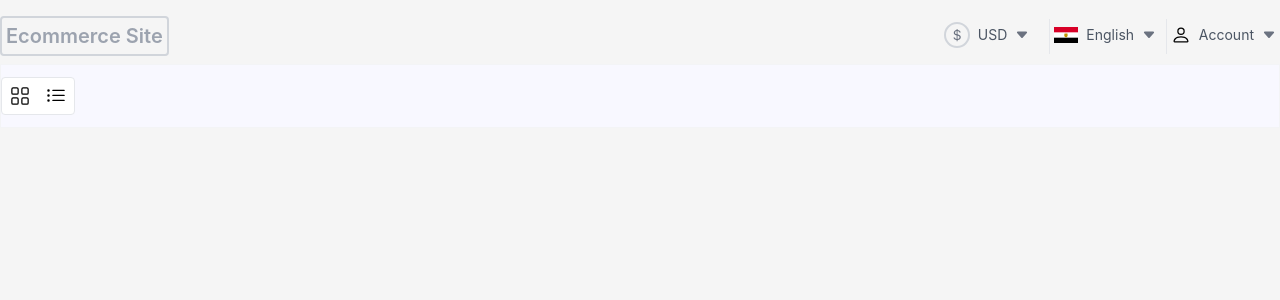
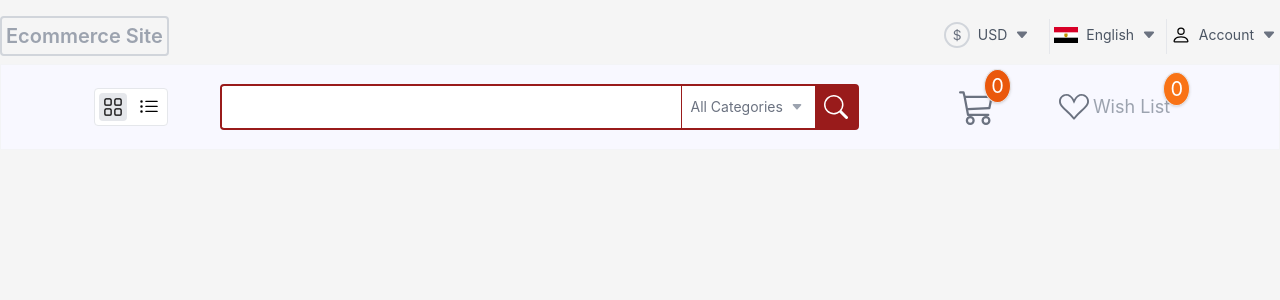
Before and after one commit to WinZawOoDev/ecommerce_site, a React (Create React App) app: page / in a window 1280 px wide. Shown: the top 300 px of the page. Built offline with nearby package versions, Linux system fonts and the light colour scheme.

Commit message:
create searchbar seaction

```diff
--- a/src/App.js
+++ b/src/App.js
@@ -5,7 +5,7 @@ export const AppContext = createContext(null);
 
 function App() {
 
-  const [UIView, setUIView] = useState({ gird: true, list: false });
+  const [UIView, setUIView] = useState({ grid: true, list: false });
 
   return (
     <AppContext.Provider value={{ UIView, setUIView }}>
--- a/src/components/Header.js
+++ b/src/components/Header.js
@@ -1,5 +1,5 @@
 import React, { useState, useContext } from 'react'
-import { Menu } from '@headlessui/react'
+import { Menu, Listbox } from '@headlessui/react'
 import { AppContext } from '../App';
 import {
     BsCurrencyDollar,
@@ -9,9 +9,33 @@ import {
     BsBoxArrowRight,
     BsPerson,
     BsGrid,
-    BsListUl
+    BsListUl,
+    BsSearch,
+    BsCheck,
+    BsCart3,
+    BsSuitHeart
 } from 'react-icons/bs'
 import { MM, EG } from 'country-flag-icons/react/3x2';
+
+
+const categories = [
+    { id: 1, name: "all categories", unavailable: false },
+    { id: 2, name: "pc & components", unavailable: false },
+    { id: 3, name: "phone & accessoires", unavailable: false },
+    { id: 4, name: "electronics", unavailable: false },
+    { id: 5, name: "office & stationary", unavailable: false },
+    { id: 6, name: "kitchen accessories", unavailable: false },
+    { id: 7, name: "tools & home appliances", unavailable: false },
+    { id: 8, name: "toys & outdoor", unavailable: false },
+    { id: 9, name: "pet appliances", unavailable: true },
+    { id: 10, name: "watches & jewellary", unavailable: false },
+    { id: 11, name: "outdoor fun & sport", unavailable: false },
+    { id: 12, name: "beauty, health & hair", unavailable: false },
+    { id: 13, name: "bags & shoes", unavailable: false },
+    { id: 14, name: "men's wear", unavailable: false },
+    { id: 15, name: "womens's wear", unavailable: false },
+];
+
 
 
 const MoneySignIcon = () => <span className='p-1 border-2 border-gray-300 rounded-full text-gray-500 m-1 text-sm'><BsCurrencyDollar /></span>;
@@ -23,9 +47,9 @@ const UserIcon = () => <span className='m-1 text-xl'><BsPerson /></span>
 const SingInIcon = () => <span className='font-semibold'><BsBoxArrowLeft /></span>
 const SignOutIcon = () => <span className='font-semibold'><BsBoxArrowRight /></span>
 
-
 export default function Header() {
 
+    const { UIView, setUIView } = useContext(AppContext);
 
     //Curreny selection
     const currency = [{ id: 1, name: "USD", Label: MoneySignIcon }, { id: 2, name: "MMK", Label: MoneySignIcon }];
@@ -36,6 +60,18 @@ export default function Header() {
 
     const accountInfo = { button: { name: "Account", Label: UserIcon }, items: [{ id: 1, name: "SignIn", Label: SingInIcon }, { id: 2, name: "SignOut", Label: SignOutIcon }] }
 
+    const [searchForm, setSearchForm] = useState({ product: "", category: categories[0] });
+
+    const handleCatSelect = category => setSearchForm(prev => ({ ...prev, category }));
+    const handleProductChange = ({ target: { value } }) => setSearchForm(prev => ({ ...prev, product: value }));
+
+    const handleSearch = () => {
+        if (searchForm["product"])
+            console.log(searchForm)
+        else
+            console.log(false);
+    }
+
     function topMostSection() {
         return (
             <div className="container mx-auto flex items-center justify-between">
@@ -43,7 +79,6 @@ export default function Header() {
                 <div className='border-2 border-gray-300 px-1 py-1 rounded'>
                     <span className='font-semibold text-xl text-gray-400 capitalize'>ecommerce site</span>
                 </div>
-
                 <div className='grid justify-items-center grid-cols-3 gap-1 divide-x'>
                     <SelectBox items={currency} selectedItem={selectedCurrency} setSelectedItem={setSelectedCurrency} />
                     <SelectBox items={languange} selectedItem={selectedLanguage} setSelectedItem={setSelectedLanguage} />
@@ -55,8 +90,55 @@ export default function Header() {
     function searchSection() {
         return (
             <div className='w-full my-2 py-3 border border-gray-100 bg-[#F8F8FF]'>
-                <div className='container mx-auto flex items-center'>
-                    <ViewSwitch />
+                <div className='container mx-auto flex items-center justify-center'>
+
+                    {/* UI View Switch */}
+                    <div className='flex items-center justify-between border border-gray-200 bg-white rounded mr-11'>
+                        <div
+                            onClick={() => setUIView(prev => ({ ...prev, grid: true, list: false }))}
+                            className={`text-xl m-1 p-1 cursor-pointer ${UIView.grid && 'bg-gray-200 rounded'} `}
+                        >
+                            <BsGrid />
+                        </div>
+                        <div
+                            onClick={() => setUIView(prev => ({ ...prev, list: true, grid: false }))}
+                            className={`text-xl m-1 p-1 cursor-pointer ${UIView.list && 'bg-gray-200 rounded'}`}
+                        >
+                            <BsListUl />
+                        </div>
+                    </div>
+
+
+                    {/* Search Form */}
+                    <div className='relative flex items-center border-2 border-red-800 rounded mx-2 bg-white w-6/12'>
+                        <input type="text" name='product' value={searchForm["product"]} onChange={handleProductChange} className="flex grow py-2 pl-2 focus:outline-none" />
+                        <div className='flex items-center'>
+                            <ListBox items={categories} value={searchForm["category"]} handleChange={handleCatSelect} />
+                            <button onClick={() => handleSearch()} className='h-auto bg-red-800 border border-red-800 p-2'><BsSearch className='text-white text-2xl' /></button>
+                        </div>
+                    </div>
+
+                    <div className='flex items-center'>
+
+                        {/* Cart */}
+                        <button className='relative ml-20 p-3 focus:outline-none'>
+                            <div className='absolute -top-2 -right-1 bg-orange-600 border border-gray-200 px-[6px] py-[2px] rounded-[50%] shadow'>
+                                <span className='text-white text-xl'>0</span>
+                            </div>
+                            <span className='text-4xl text-gray-500'><BsCart3 /></span>
+                        </button>
+
+
+                        {/* Wish List */}
+                        <button className='relative flex items-center ml-10 p-3 focus:outline-none'>
+                            <div className='absolute -top-2 -right-1 bg-orange-500 border border-gray-200 px-[6px] py-[2px] rounded-[50%] shadow'>
+                                <span className='text-white text-xl'>0</span>
+                            </div>
+                            <span className='text-3xl text-gray-500'><BsSuitHeart /></span>
+                            <span className='capitalize text-gray-400 text-lg mx-1'>wish list</span>
+                        </button>
+                    </div>
+
                 </div>
             </div>);
     }
@@ -143,14 +225,37 @@ function MenuBox({ button, items }) {
         </div>)
 }
 
-function ViewSwitch() {
 
-    const { UIView, setUIView } = useContext(AppContext);
+function ListBox({ items, value, handleChange }) {
 
     return (
-        <div className='flex items-center justify-between border border-gray-200 bg-white rounded'>
-            <div onClick={() => setUIView(prev => ({ ...prev, grid: true, list: false }))} className={`text-xl m-1 p-1 cursor-pointer ${UIView.grid && 'bg-gray-200 rounded'} `}><BsGrid /></div>
-            <div onClick={() => setUIView(prev => ({ ...prev, list: true, grid: false }))} className={`text-xl m-1 p-1 cursor-pointer ${UIView.list && 'bg-gray-200 rounded'}`}><BsListUl /></div>
-        </div>
-    );
+        <Listbox value={value} onChange={handleChange} as="div" className="relative pl-2">
+            {
+                ({ open }) => (
+                    <>
+                        <Listbox.Button className="relative flex items-center border-l border-red-800 py-[11px] px-2 focus:outline-none ">
+                            <span className='text-sm text-gray-500 capitalize'>{value.name}</span>
+                            <span className={`ml-2 mr-1 text-gray-400 text-xs ${open ? 'rotate-180' : 'rotate-0'}`}><BsFillCaretDownFill /></span>
+                        </Listbox.Button>
+                        <Listbox.Options className="absolute w-48 bg-white border border-gray-100 py-3 px-1 mt-1 max-h-80 overflow-y-auto rounded-b-sm shadow-md">
+                            {items.map((item) => (
+                                <Listbox.Option
+                                    key={item.id}
+                                    value={item}
+                                    disabled={item.unavailable}
+                                    className={({ active }) => `w-full flex items-center text-gray-500 px-1 my-1 cursor-default ${active && 'bg-orange-500 text-white rounded'}`}
+                                >
+                                    {
+                                        value.name === item.name ?
+                                            <span className='text-lg w-1/6 text-right'><BsCheck /></span> : <span className='w-1/6'></span>
+                                    }
+                                    <span className='w-5/6 truncate text-sm text-left capitalize'>{item.name}</span>
+                                </Listbox.Option>
+                            ))}
+                        </Listbox.Options>
+                    </>
+                )
+            }
+        </Listbox>
+    )
 }
```
